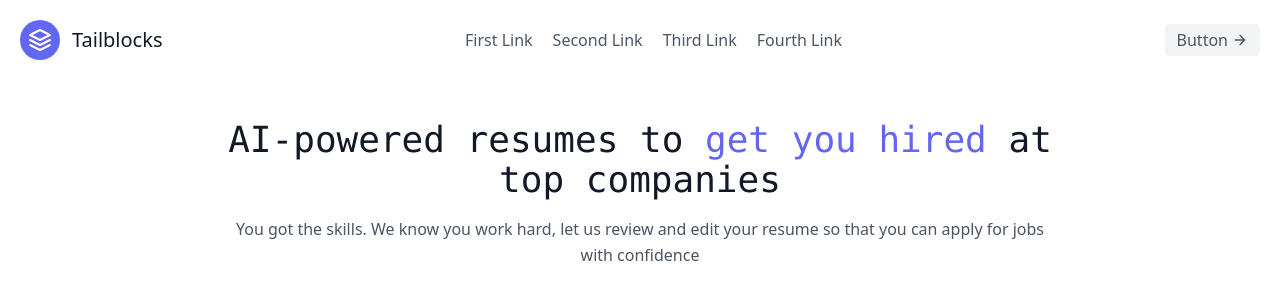
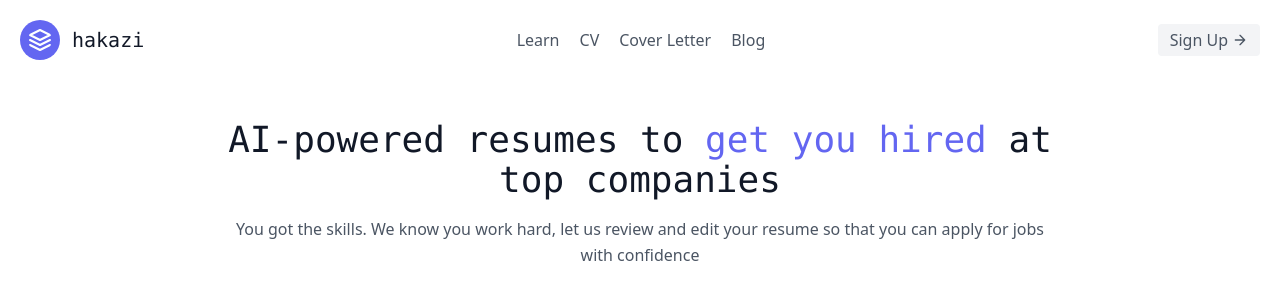
Before and after one commit to Gmatolo/hakazi, a Django app: page / in a window 1280 px wide. Shown: the top 297 px of the page. Run offline with Django 4.2, Linux system fonts and the light colour scheme; grey boxes labelled with a size stand in for pictures from a placeholder-image service; some libraries are stand-ins or nearby versions.

Commit message:
Updates Navbar

```diff
--- a/templates/navbar.html
+++ b/templates/navbar.html
@@ -6,16 +6,17 @@
                 viewBox="0 0 24 24">
                 <path d="M12 2L2 7l10 5 10-5-10-5zM2 17l10 5 10-5M2 12l10 5 10-5"></path>
             </svg>
-            <span class="ml-3 text-xl">Tailblocks</span>
+            <span class="ml-3 text-xl font-mono">hakazi</span>
         </a>
         <nav class="md:ml-auto md:mr-auto flex flex-wrap items-center text-base justify-center">
-            <a class="mr-5 hover:text-gray-900">First Link</a>
-            <a class="mr-5 hover:text-gray-900">Second Link</a>
-            <a class="mr-5 hover:text-gray-900">Third Link</a>
-            <a class="mr-5 hover:text-gray-900">Fourth Link</a>
+            <a class="mr-5 hover:text-gray-900">Learn</a>
+            <a class="mr-5 hover:text-gray-900">CV</a>
+            <a class="mr-5 hover:text-gray-900">Cover Letter</a>
+            <a class="mr-5 hover:text-gray-900">Blog</a>
         </nav>
         <button
-            class="inline-flex items-center bg-gray-100 border-0 py-1 px-3 focus:outline-none hover:bg-gray-200 rounded text-base mt-4 md:mt-0">Button
+            class="inline-flex items-center bg-gray-100 border-0 py-1 px-3 focus:outline-none hover:bg-gray-200 rounded text-base mt-4 md:mt-0">Sign
+            Up
             <svg fill="none" stroke="currentColor" stroke-linecap="round" stroke-linejoin="round" stroke-width="2"
                 class="w-4 h-4 ml-1" viewBox="0 0 24 24">
                 <path d="M5 12h14M12 5l7 7-7 7"></path>
```
